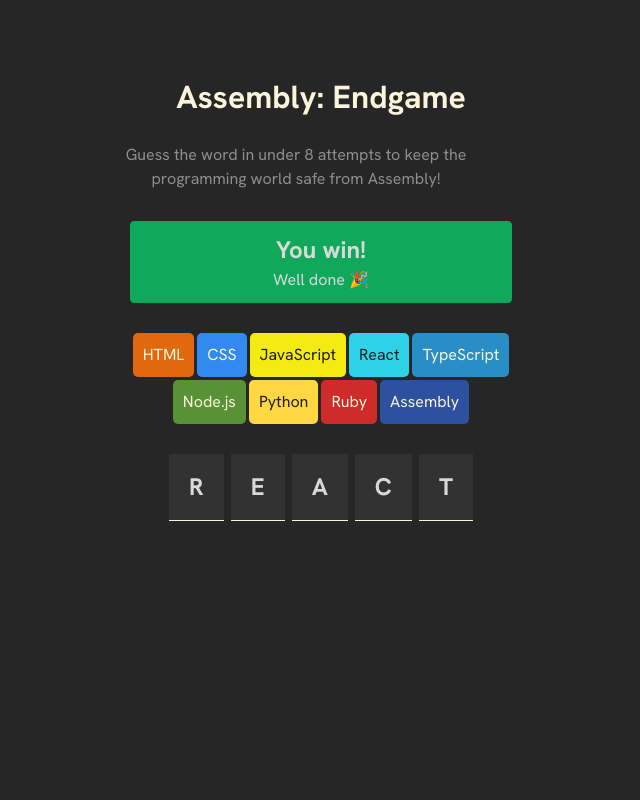
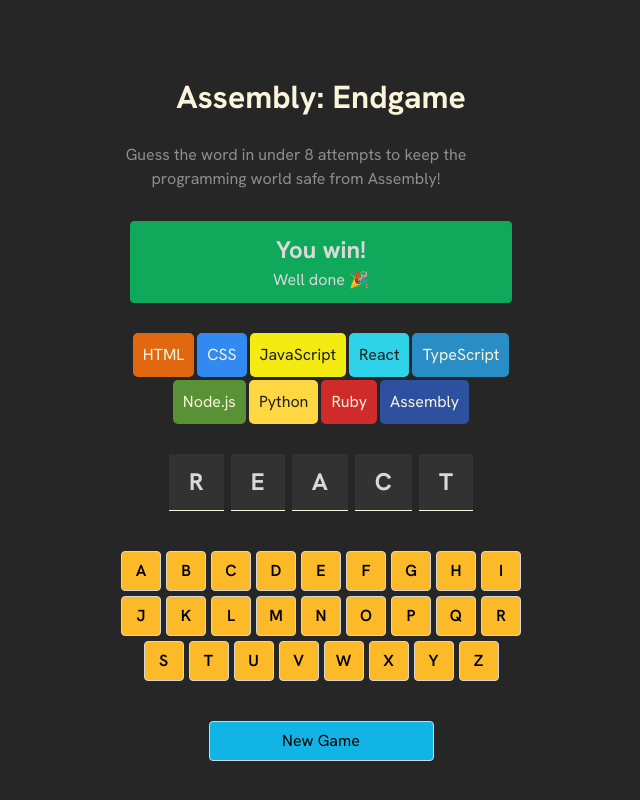
Before and after one commit to codenamemadison/assembly-endgame, a React (Vite) app: page / in a window 1280 px wide. Shown: the whole page, without its empty margins (319-959 px from the left). Built offline with nearby package versions, Linux system fonts and the light colour scheme.

Commit message:
reorganize code and added keyboard and game button

```diff
--- a/src/App.jsx
+++ b/src/App.jsx
@@ -7,7 +7,27 @@
 
 function App() {
   const [currentWord, setCurrentWord] = useState("react")
+  const alphabet = "abcdefghijklmnopqrstuvwxyz"
 
+  const langauges = languages.map((lan) => {
+    return (
+        <div
+            style={{
+                backgroundColor: lan.backgroundColor,
+                color: lan.color
+            }}
+            key={lan.name}
+        >{lan.name}</div>
+    )
+  })
+
+  const word = currentWord.split('').map((letter, index) => (
+    <span className="letter-box" key={index}>{letter.toUpperCase()}</span>
+  ))
+
+  const keyboardElements = alphabet.split("").map((letter) => (
+    <button key={letter}>{letter.toUpperCase()}</button>
+  ))
   return (
     <main>
         <header>
@@ -19,23 +39,15 @@
             Well done 🎉
         </section>
         <section id="languages-container">
-          {languages.map((lan) => {
-            return (
-                <div
-                    style={{
-                        backgroundColor: lan.backgroundColor,
-                        color: lan.color
-                    }}
-                    key={lan.name}
-                >{lan.name}</div>
-                )
-            })}
+          {langauges}
         </section>
         <section id="word-section">
-          {currentWord.split('').map((letter, index) => (
-              <span className="letter-box" key={index}>{letter.toUpperCase()}</span>
-          ))}
+          {word}
         </section>
+        <section id="keyboard">
+          {keyboardElements}
+        </section>
+        <button className="new-game">New Game</button>
     </main>
   )
 }
--- a/src/index.css
+++ b/src/index.css
@@ -80,10 +80,47 @@
     justify-content: center;
     gap: 7px;
 }
+
 .letter-box {
     background-color: #323232;
-    padding: 15px 20px;
+    padding: 10px 20px;
     border-bottom: 1px solid #F9F4DA;
     font-weight: 700;
     font-size: 1.5rem;
 }
+
+
+#keyboard {
+    display: flex;
+    flex-wrap: wrap;
+    justify-content: center;
+    align-items: center;
+    margin: 40px 0px;
+    gap: 5px;
+    max-width: 400px;
+}
+
+#keyboard > button {
+    background-color: #FCBA29;
+    border: 1px solid #D7D7D7;
+    border-radius: 4px;
+    width: 40px;
+    height: 40px;
+    font-weight: 600;
+    font-size: 1rem;
+    font-family: "Hanken Grotesk", Arial, sans-serif;
+}
+
+button.new-game {
+    background-color: #11B5E5;
+    border: 1px solid #D7D7D7;
+    border-radius: 4px;
+    width: 225px;
+    height: 40px;
+    padding: 6px 12px;
+    display: block;
+    margin-inline: auto;
+    cursor: pointer;
+    font-family: "Hanken Grotesk", Arial, sans-serif;
+    font-size: 1rem;
+}
```
